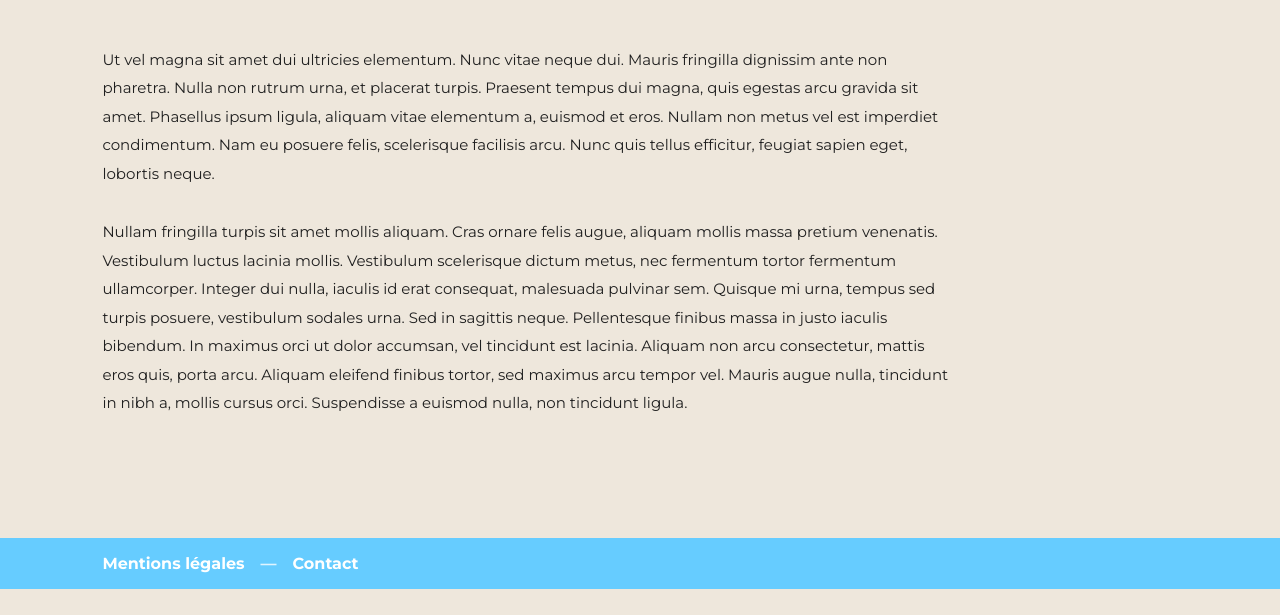
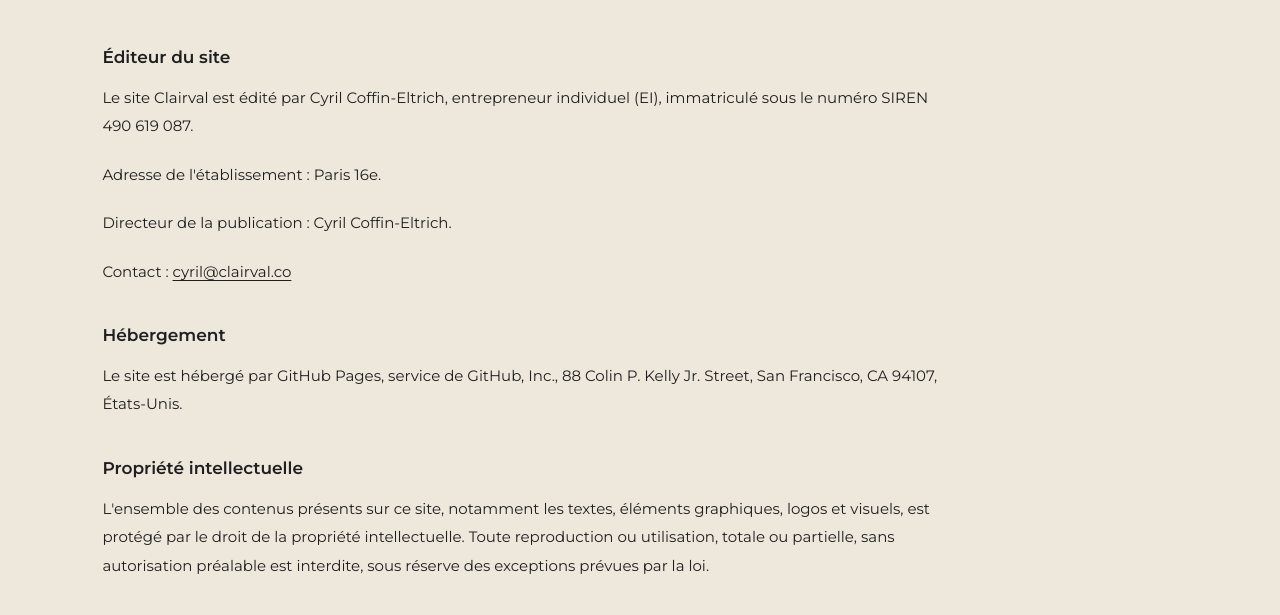
Before and after one commit to cyrilcoffineltrich-stx/clairval-site, a plain HTML site: page mentions-legales.html in a window 1280 px wide. Shown: the part 337-952 px from the top of the page. Before the commit the page ends 926 px from the top, so only its background shows below. Drawn offline with Linux system fonts and the light colour scheme.

Commit message:
Finalisation des mentions légales

```diff
--- a/mentions-legales.html
+++ b/mentions-legales.html
@@ -44,8 +44,6 @@
       margin: 0 auto;
     }
 
-    /* Barre supérieure */
-
     .topbar {
       position: relative;
       display: flex;
@@ -89,8 +87,6 @@
       outline-offset: 5px;
     }
 
-    /* Titre */
-
     h1 {
       margin: 0 0 55px;
       font-size: clamp(44px, 7vw, 82px);
@@ -99,20 +95,29 @@
       letter-spacing: -0.04em;
     }
 
-    /* Texte */
-
     .legal-content {
       max-width: 850px;
     }
 
+    .legal-content h2 {
+      margin: 38px 0 14px;
+      font-size: 17px;
+      line-height: 1.4;
+      font-weight: 600;
+    }
+
     .legal-content p {
-      margin: 0 0 30px;
+      margin: 0 0 20px;
       font-size: 15px;
       line-height: 1.9;
       font-weight: 400;
     }
 
-    /* Pied de page */
+    .legal-content a {
+      color: var(--text);
+      text-decoration: underline;
+      text-underline-offset: 3px;
+    }
 
     .site-footer {
       background: var(--blue);
@@ -146,8 +151,6 @@
       opacity: 0.8;
     }
 
-    /* Version mobile */
-
     @media (max-width: 700px) {
       .page {
         padding: 55px 7% 65px;
@@ -172,10 +175,14 @@
         margin-bottom: 40px;
       }
 
+      .legal-content h2 {
+        font-size: 16px;
+        margin-top: 32px;
+      }
+
       .legal-content p {
         font-size: 14px;
         line-height: 1.85;
-        margin-bottom: 25px;
       }
 
       .site-footer {
@@ -222,29 +229,58 @@
 
         <div class="legal-content">
 
+          <h2>Éditeur du site</h2>
+
           <p>
-            Ut vel magna sit amet dui ultricies elementum. Nunc vitae neque dui.
-            Mauris fringilla dignissim ante non pharetra. Nulla non rutrum urna,
-            et placerat turpis. Praesent tempus dui magna, quis egestas arcu
-            gravida sit amet. Phasellus ipsum ligula, aliquam vitae elementum a,
-            euismod et eros. Nullam non metus vel est imperdiet condimentum.
-            Nam eu posuere felis, scelerisque facilisis arcu. Nunc quis tellus
-            efficitur, feugiat sapien eget, lobortis neque.
+            Le site Clairval est édité par Cyril Coffin-Eltrich,
+            entrepreneur individuel (EI), immatriculé sous le numéro
+            SIREN 490 619 087.
           </p>
 
           <p>
-            Nullam fringilla turpis sit amet mollis aliquam. Cras ornare felis
-            augue, aliquam mollis massa pretium venenatis. Vestibulum luctus
-            lacinia mollis. Vestibulum scelerisque dictum metus, nec fermentum
-            tortor fermentum ullamcorper. Integer dui nulla, iaculis id erat
-            consequat, malesuada pulvinar sem. Quisque mi urna, tempus sed
-            turpis posuere, vestibulum sodales urna. Sed in sagittis neque.
-            Pellentesque finibus massa in justo iaculis bibendum. In maximus
-            orci ut dolor accumsan, vel tincidunt est lacinia. Aliquam non arcu
-            consectetur, mattis eros quis, porta arcu. Aliquam eleifend finibus
-            tortor, sed maximus arcu tempor vel. Mauris augue nulla, tincidunt
-            in nibh a, mollis cursus orci. Suspendisse a euismod nulla, non
-            tincidunt ligula.
+            Adresse de l'établissement :
+            Paris 16e.
+          </p>
+
+          <p>
+            Directeur de la publication : Cyril Coffin-Eltrich.
+          </p>
+
+          <p>
+            Contact :
+            <a href="mailto:cyril@clairval.co">cyril@clairval.co</a>
+          </p>
+
+          <h2>Hébergement</h2>
+
+          <p>
+            Le site est hébergé par GitHub Pages, service de GitHub, Inc.,
+            88 Colin P. Kelly Jr. Street, San Francisco, CA 94107,
+            États-Unis.
+          </p>
+
+          <h2>Propriété intellectuelle</h2>
+
+          <p>
+            L'ensemble des contenus présents sur ce site, notamment les textes,
+            éléments graphiques, logos et visuels, est protégé par le droit
+            de la propriété intellectuelle. Toute reproduction ou utilisation,
+            totale ou partielle, sans autorisation préalable est interdite,
+            sous réserve des exceptions prévues par la loi.
+          </p>
+
+          <h2>Données personnelles</h2>
+
+          <p>
+            Les informations communiquées par e-mail à Clairval sont utilisées
+            uniquement pour répondre aux demandes de contact. Elles ne sont
+            ni vendues ni cédées à des tiers.
+          </p>
+
+          <p>
+            Pour toute question relative à vos données personnelles,
+            vous pouvez écrire à
+            <a href="mailto:cyril@clairval.co">cyril@clairval.co</a>.
           </p>
 
         </div>
```
